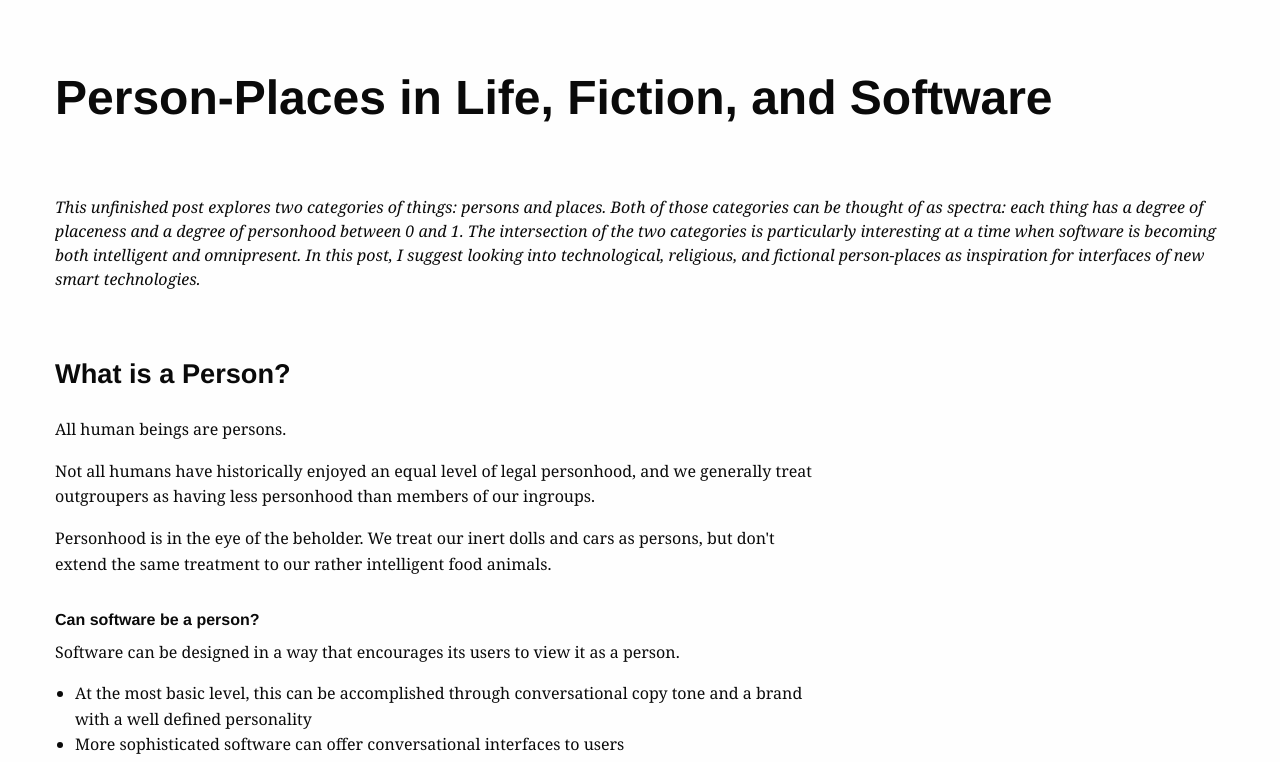
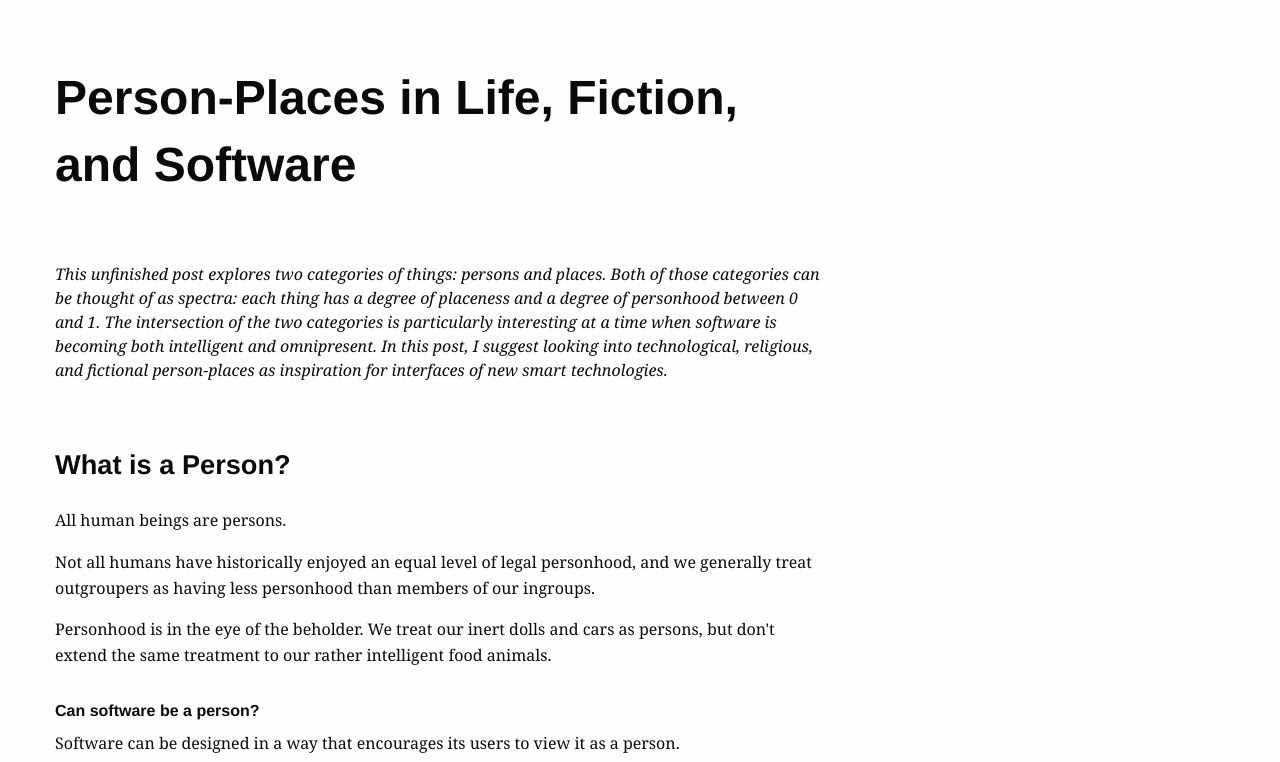
Before and after one commit to suchaone/magicalplaces, a plain HTML site: page index.html in a window 1280 px wide. Shown: the top 762 px of the page. Drawn offline with Linux system fonts and the light colour scheme.

Commit message:
smaller abstract

```diff
--- a/index.html
+++ b/index.html
@@ -11,7 +11,7 @@
   <body>
 
     <div class="row">
-      <div class="small-12 columns">
+      <div class="small-12 medium-8 columns">
         <h1>Person-Places in Life, Fiction, and Software</h1>
 
         <em>This unfinished post explores two categories of things: persons and places. Both of those categories can be thought of as spectra: each thing has a degree of placeness and a degree of personhood between 0 and 1. The intersection of the two categories is particularly interesting at a time when software is becoming both intelligent and omnipresent. In this post, I suggest looking into technological, religious, and fictional person-places as inspiration for interfaces of new smart technologies.</em>
```
